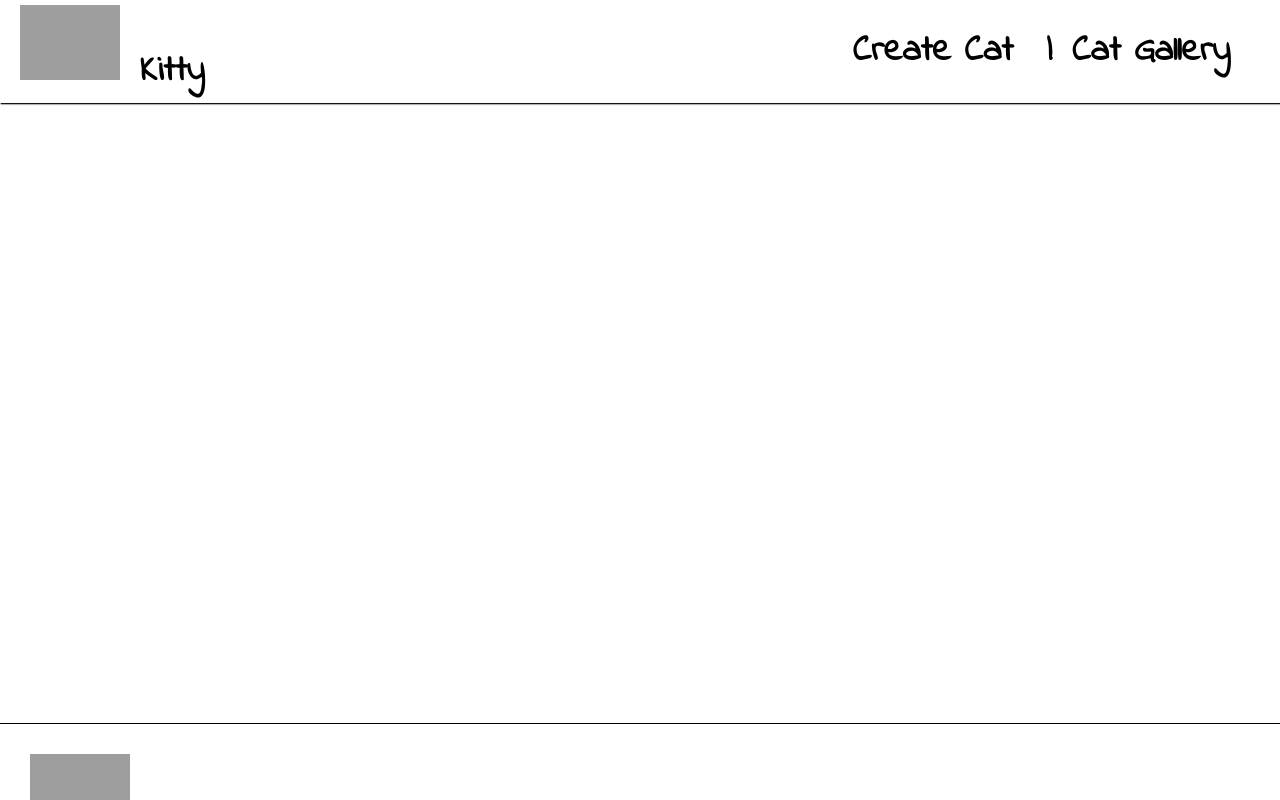
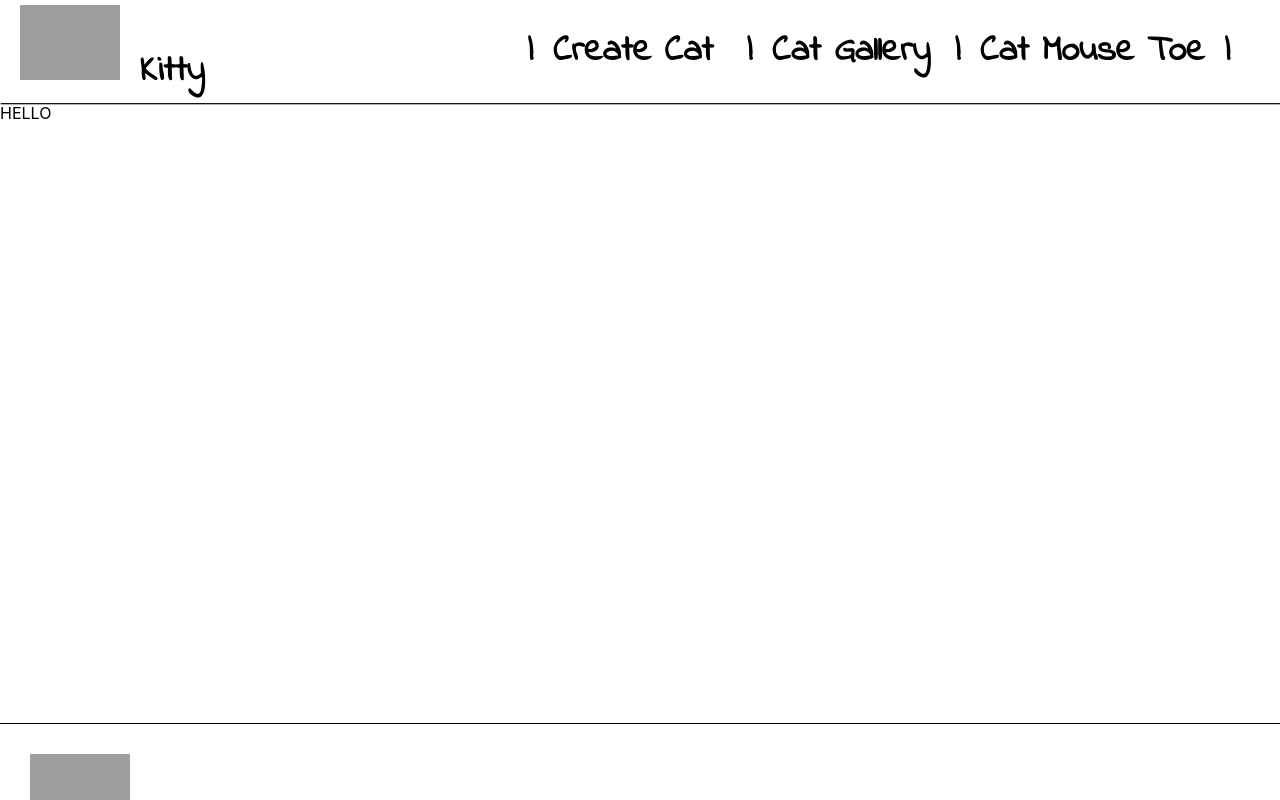
Before and after one commit to DannyMichaels/kitty, a React (Create React App) app: page /#/cat-mouse-toe in a window 1280 px wide. Built offline with nearby package versions, Linux system fonts and the light colour scheme; grey boxes are pictures that could not be loaded.

Commit message:
initialize path for tic tac toe game

```diff
--- a/src/App.jsx
+++ b/src/App.jsx
@@ -2,6 +2,7 @@ import Home from './screens/Home/Home'
 import CreateCat from './screens/CreateCat/CreateCat'
 import CatGallery from './screens/CatGallery/CatGallery'
 import Layout from './components/shared/Layout/Layout'
+import Game from './screens/TicTacToe/Game'
 import { HashRouter as Router, Switch, Route } from 'react-router-dom'
 
 function App() {
@@ -12,6 +13,7 @@ function App() {
           <Route exact path='/' component={Home} />
           <Route exact path='/create-cat' component={CreateCat} />
           <Route exact path='/cat-gallery' component={CatGallery} />
+          <Route exact path='/cat-mouse-toe' component={Game} />
         </Switch>
    </Layout>
       </Router>
--- a/src/components/shared/Nav/Nav.jsx
+++ b/src/components/shared/Nav/Nav.jsx
@@ -1,6 +1,6 @@
-import React from 'react'
-import styled from 'styled-components'
-import { NavLink } from 'react-router-dom'
+import React from "react";
+import styled from "styled-components";
+import { NavLink } from "react-router-dom";
 
 const Navbar = styled.nav`
   display: flex;
@@ -11,18 +11,17 @@ const Navbar = styled.nav`
   top: 0;
   left: 0;
   padding: 5px 0;
-    box-shadow: 1px 1px 1px .3px black;
+  box-shadow: 1px 1px 1px 0.3px black;
   align-items: center;
   justify-content: space-between;
   flex-flow: row;
-
 
   a {
     text-decoration: none;
     color: black;
     font-size: 36px;
     font-weight: bold;
-  font-family: 'Indie Flower', cursive;
+    font-family: "Indie Flower", cursive;
     margin-right: 20px;
   }
 
@@ -32,25 +31,24 @@ img {
     margin: 0 20px;
   }
 
-img:hover{
+  img:hover {
     transform: scale(1.004);
   }
 
-a:hover{
+  a:hover {
     transform: scale(1.004);
   }
 
-.right_link{
+  .right_link {
     display: inline-block;
   }
-.right__link:hover{
+  .right__link:hover {
     display: inline-block;
     transform: skew(-5deg);
   }
 
-.nav__right{
+  .nav__right {
     margin-right: 30px;
-
   }
 
   .lol {
@@ -58,24 +56,39 @@ a:hover{
     color: black;
     font-size: 36px;
     font-weight: bold;
-  font-family: 'Indie Flower', cursive;
+    font-family: "Indie Flower", cursive;
     margin-right: 20px;
     cursor: default;
   }
-
-`
+`;
 
 function Nav() {
   return (
-
     <Navbar>
-      <NavLink to='/' ><img src="https://www.flaticon.com/svg/static/icons/svg/821/821946.svg" alt="Kitty Logo" />Kitty</NavLink>
+      <NavLink to="/">
+        <img
+          src="https://www.flaticon.com/svg/static/icons/svg/821/821946.svg"
+          alt="Kitty Logo"
+        />
+        Kitty
+      </NavLink>
       <div className="nav__right">
-        <NavLink to='/create-cat' > <span className="right__link">Create Cat</span> </NavLink>  <span className="lol">|</span>
-        <NavLink to='/cat-gallery'><span className="right__link">Cat Gallery</span></NavLink>
+        <NavLink to="/create-cat">
+          <span className="lol">|</span>
+          <span className="right__link">Create Cat</span>{" "}
+        </NavLink>{" "}
+        <span className="lol">|</span>
+        <NavLink to="/cat-gallery">
+          <span className="right__link">Cat Gallery</span>
+        </NavLink>{" "}
+        <span className="lol">|</span>
+        <NavLink to="/cat-mouse-toe">
+          <span className="right__link">Cat Mouse Toe</span>
+        </NavLink>
+        <span className="lol">|</span>
       </div>
     </Navbar>
-  )
+  );
 }
 
-export default Nav
+export default Nav;
--- a/src/screens/CatGallery/CatGallery.jsx
+++ b/src/screens/CatGallery/CatGallery.jsx
@@ -4,15 +4,20 @@ import Cat from "../../components/Cat/Cat"
 
 function CatShowcase() {
   const [cats, setCats] = useState([]);
+  const [loading, setLoading] = useState(true)
 
   useEffect(() => {
     const getApi = async () => {
       const catResponse = await getCats()
       setCats(catResponse);
+      setLoading(false)
     };
     getApi();
   }, []);
 
+  if (loading) {
+    return <h1 style={{ textAlign: 'center', margin: '0 auto' }}>LOADING CAT GALLERY...</h1>
+  }
   return (
     <div className='cat-container' style={{ display: 'flex',
     alignItems: 'center',
--- a/src/screens/Home/Home.jsx
+++ b/src/screens/Home/Home.jsx
@@ -39,7 +39,7 @@ function Home() {
     <div className="home">
       <div>
         <div>
-          { loading ? <div>...LOADING CAT</div> : catData && <img src={catData.url} alt="cat"/>}
+          { loading ? <div style={{fontSize: '36px'}}>LOADING CAT...</div> : catData && <img src={catData.url} alt="cat"/>}
         </div>
       </div>
     <Button onClick={() => setCount(count + 1)}>GET CAT</Button>
--- /dev/null
+++ b/src/screens/TicTacToe/Game.jsx
@@ -0,0 +1,11 @@
+import React from 'react'
+
+function Game() {
+  return (
+    <div>
+      HELLO
+    </div>
+  )
+}
+
+export default Game
```
Lines whose indentation alone changed are shown as unchanged.
